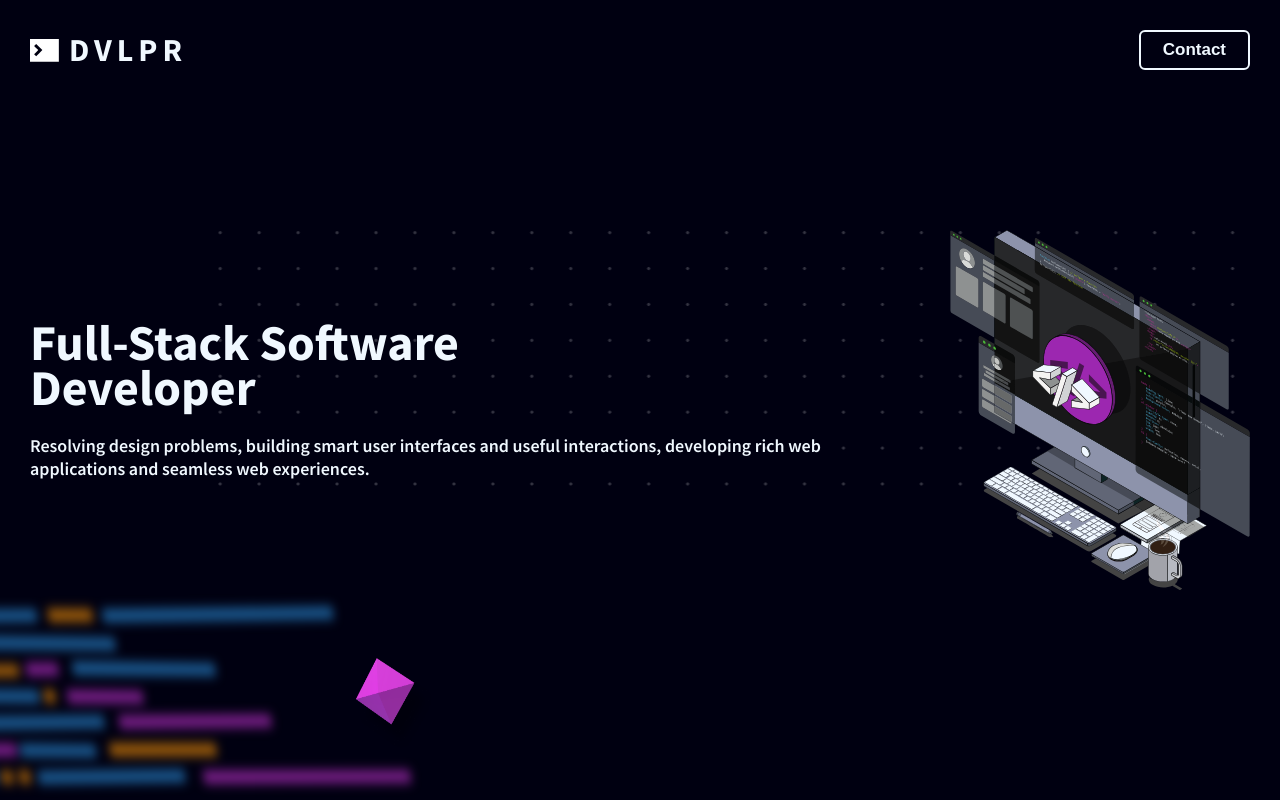
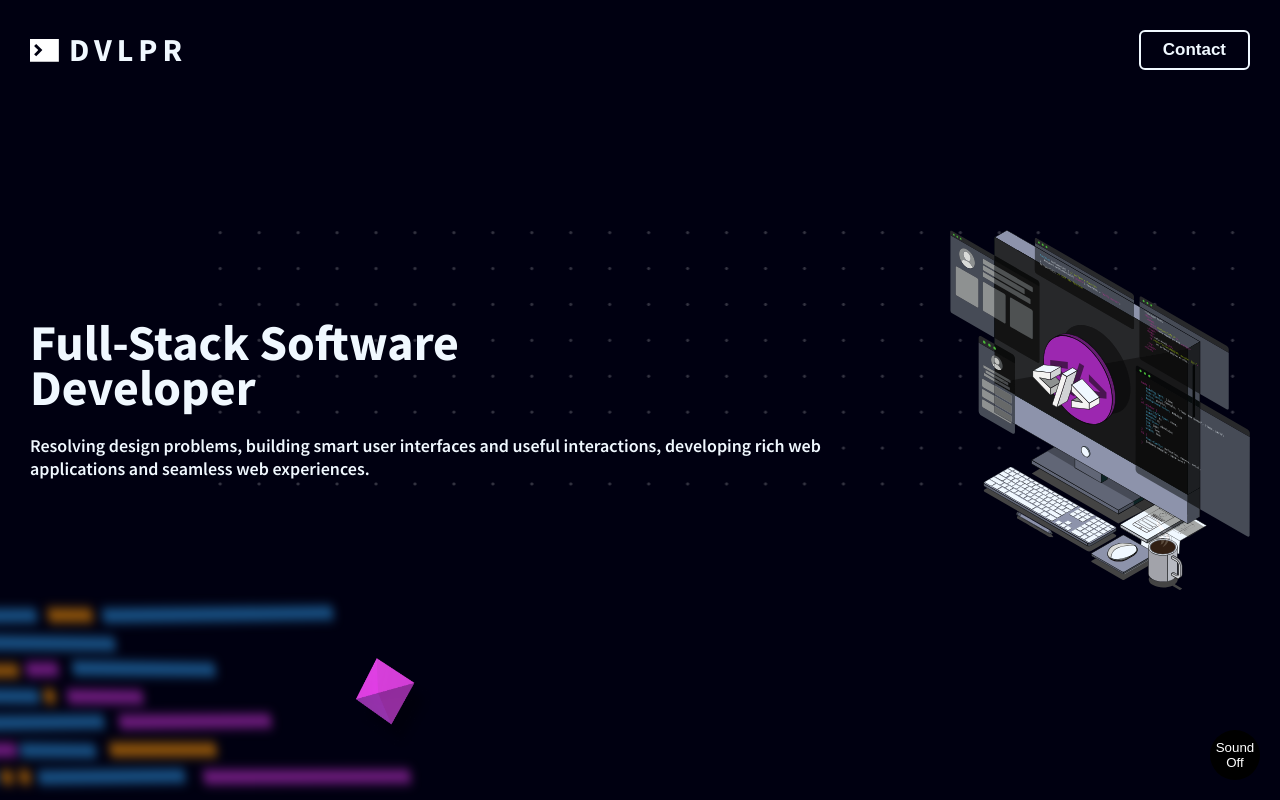
Before and after one commit to Tusho7/personal-portfolio-front, a React (Vite) app: page / in a window 1280 px wide. Shown: the top 800 px of the page. Built offline with nearby package versions, Linux system fonts and the light colour scheme; no server answers.

Commit message:
refactor: Fix all errors and audio file

```diff
--- a/src/App.tsx
+++ b/src/App.tsx
@@ -1,19 +1,79 @@
+import { useEffect, useRef, useState } from "react";
 import About from "./Components/About";
 import Contact from "./Components/Contact";
 import Header from "./Components/Header";
 import Home from "./Components/Home";
 import Portfolio from "./Components/Portfolio";
 import Skills from "./Components/Skills";
+import audioFile from "./assets/default.mp3";
+
+interface AudioPlayerProps {
+  src: string;
+  isMuted: boolean;
+  toggleMute: () => void;
+}
+
+function AudioPlayer({ src, isMuted }: AudioPlayerProps) {
+  const audioRef = useRef<HTMLAudioElement | null>(null);
+
+  useEffect(() => {
+    if (audioRef.current) {
+      audioRef.current.muted = isMuted;
+    }
+  }, [isMuted]);
+
+  return <audio ref={audioRef} src={src} loop />;
+}
 
 function App() {
+  const [isMuted, setIsMuted] = useState(true);
+
+  const handleToggleMute = () => {
+    setIsMuted(!isMuted);
+  };
+
+  const handleButtonClick = () => {
+    setIsMuted(!isMuted);
+    const audioElement = document.getElementsByTagName("audio")[0];
+    if (audioElement) {
+      if (isMuted) {
+        audioElement.play();
+      } else {
+        audioElement.pause();
+      }
+    }
+  };
+
   return (
     <div>
-      <Header/>
-      <Home/>
-      <About/>
-      <Skills/>
-      <Portfolio/>
-      <Contact/>
+      <AudioPlayer src={audioFile} isMuted={isMuted} toggleMute={handleToggleMute} />
+      <Header />
+      <Home />
+      <About />
+      <Skills />
+      <Portfolio />
+      <Contact />
+      <button
+        onClick={handleButtonClick}
+        style={{
+          position: "fixed",
+          bottom: "20px",
+          right: "20px",
+          width: "50px",
+          height: "50px",
+          backgroundColor: isMuted ? "black" : "#D440D7",
+          borderRadius: "50%",
+          display: "flex",
+          alignItems: "center",
+          justifyContent: "center",
+          color: "white",
+          border: "none",
+          outline: "none",
+          cursor: "pointer",
+        }}
+      >
+        {isMuted ? "Sound Off" : "Sound On"}
+      </button>
     </div>
   );
 }
--- a/src/Components/Portfolio.tsx
+++ b/src/Components/Portfolio.tsx
@@ -54,7 +54,7 @@ function Portfolio() {
       <PortfolioMainContainer>
         {currentSlide === 0 && (
           <SpheroContainer>
-            <Slide visible={true} isCurrentSlide0={currentSlide === 0}>
+            <Slide visible="true" iscurrentslide0="currentSlide === 0">
               <MainTitle>
                 <span>P</span>
                 <span>o</span>
@@ -115,7 +115,7 @@ function Portfolio() {
         )}
 
         {currentSlide === 1 && (
-          <Slide visible={true} isCurrentSlide0={currentSlide === 1}>
+          <Slide visible="true" iscurrentslide0="currentSlide === 1">
             <SlideContainer>
               <ProjectImage
                 src={`https://nice-lime-shark-garb.cyclic.app/images/${
@@ -177,7 +177,7 @@ function Portfolio() {
         )}
 
         {currentSlide === 2 && (
-          <Slide visible={true} isCurrentSlide0={currentSlide === 2}>
+          <Slide visible="true" iscurrentslide0="currentSlide === 2">
             <SlideContainer>
               <ProjectImage
                 src={`https://nice-lime-shark-garb.cyclic.app/images/${
@@ -239,7 +239,7 @@ function Portfolio() {
         )}
 
         {currentSlide === 3 && (
-          <Slide visible={true} isCurrentSlide0={currentSlide === 3}>
+          <Slide visible="true" iscurrentslide0="currentSlide === 3">
             <SlideContainer>
               <ProjectImage
                 src={`https://nice-lime-shark-garb.cyclic.app/images/${
@@ -301,7 +301,7 @@ function Portfolio() {
         )}
 
         {currentSlide === 4 && (
-          <Slide visible={true} isCurrentSlide0={currentSlide === 4}>
+          <Slide visible="true" iscurrentslide0="currentSlide === 4">
             <IfYouWantSee>
               <div>
                 <CodeLogoImg src={CodeLogo} />
@@ -319,23 +319,23 @@ function Portfolio() {
 
       <CirclesContainer>
         <Circles
-          active={currentSlide === 0}
+          active="currentSlide === 0"
           onClick={() => setCurrentSlide(0)}
         ></Circles>
         <Circles
-          active={currentSlide === 1}
+          active="currentSlide === 1"
           onClick={() => setCurrentSlide(1)}
         ></Circles>
         <Circles
-          active={currentSlide === 2}
+          active="currentSlide === 2"
           onClick={() => setCurrentSlide(2)}
         ></Circles>
         <Circles
-          active={currentSlide === 3}
+          active="currentSlide === 3"
           onClick={() => setCurrentSlide(3)}
         ></Circles>
         <Circles
-          active={currentSlide === 4}
+          active="currentSlide === 4"
           onClick={() => setCurrentSlide(4)}
         ></Circles>
       </CirclesContainer>
--- a/src/Components/Skills.tsx
+++ b/src/Components/Skills.tsx
@@ -102,7 +102,7 @@ function Skills() {
 
         <LogoAndTitleContainer>
           <Svg
-            enable-background="new 0 0 24 24"
+            enableBackground="new 0 0 24 24"
             viewBox="0 0 24 24"
             id="typescript"
           >
@@ -135,7 +135,7 @@ function Skills() {
           <Svg
             width="335"
             height="335"
-            enable-background="0 0 24 24"
+            enableBackground="0 0 24 24"
             viewBox="0 0 24 24"
             fill="none"
             xmlns="http://www.w3.org/2000/Svg"
--- a/src/styles/Portfolio/Circles.ts
+++ b/src/styles/Portfolio/Circles.ts
@@ -1,8 +1,7 @@
 import styled, { css } from "styled-components"
+import { CircleProp } from "../../types/circle-type";
 
-interface CircleProp {
-    active: boolean;
-  }
+
 
 
 export const Circles = styled.div<CircleProp>`
--- a/src/styles/Portfolio/Slide.ts
+++ b/src/styles/Portfolio/Slide.ts
@@ -1,4 +1,5 @@
 import styled, { keyframes } from "styled-components";
+import { SlideProps } from "../../types/slide-types";
 
 const slideIn = keyframes`
   from {
@@ -18,11 +19,6 @@ const slideOut = keyframes`
   }
 `;
 
-interface SlideProps {
-  visible: boolean;
-  isCurrentSlide0: boolean;
-}
-
 export const Slide = styled.div<SlideProps>`
   transition: all 900ms cubic-bezier(0.88, 0, 0.265, 1) 600ms;
   transform: ${(props) => (props.visible ? "translateX(0)" : "translateX(100%)")};
@@ -34,11 +30,11 @@ export const Slide = styled.div<SlideProps>`
   height: 521.66px;
 
   @media (min-width: 768px) {
-    align-items: ${(props) => (props.visible && props.isCurrentSlide0 ? "center" : "unset")};
-    height: ${(props) => (props.visible && props.isCurrentSlide0 ? "575px" : "521.66px")};
+    align-items: ${(props) => (props.visible && props.iscurrentslide0 ? "center" : "unset")};
+    height: ${(props) => (props.visible && props.iscurrentslide0 ? "575px" : "521.66px")};
   }
 `;
 
 export const SlideWithAttrs = styled(Slide).attrs((props: SlideProps) => ({
-  isCurrentSlide0: props.isCurrentSlide0,
+  iscurrentslide0: props.iscurrentslide0,
 }))``;
--- /dev/null
+++ b/src/types/circle-type.d.ts
@@ -0,0 +1,3 @@
+export interface CircleProp {
+    active: string;
+  }
--- /dev/null
+++ b/src/types/slide-types.d.ts
@@ -0,0 +1,4 @@
+export interface SlideProps {
+    visible: string;
+    iscurrentslide0: string;
+}
```
Also changed, not shown: src/Components/Audio.tsx (added, +11 -0 lines), firebase.json (added), 3 other files (tests, documents, lock files or other folders).
